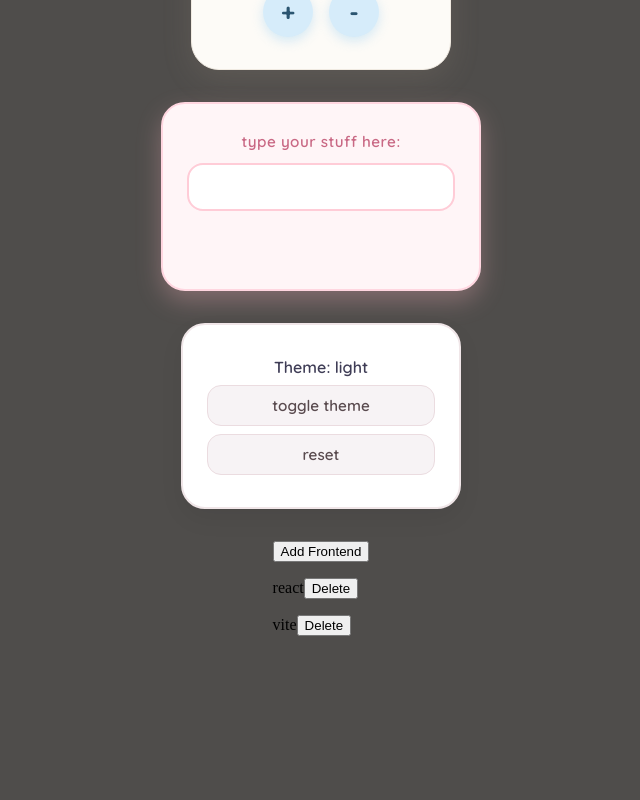
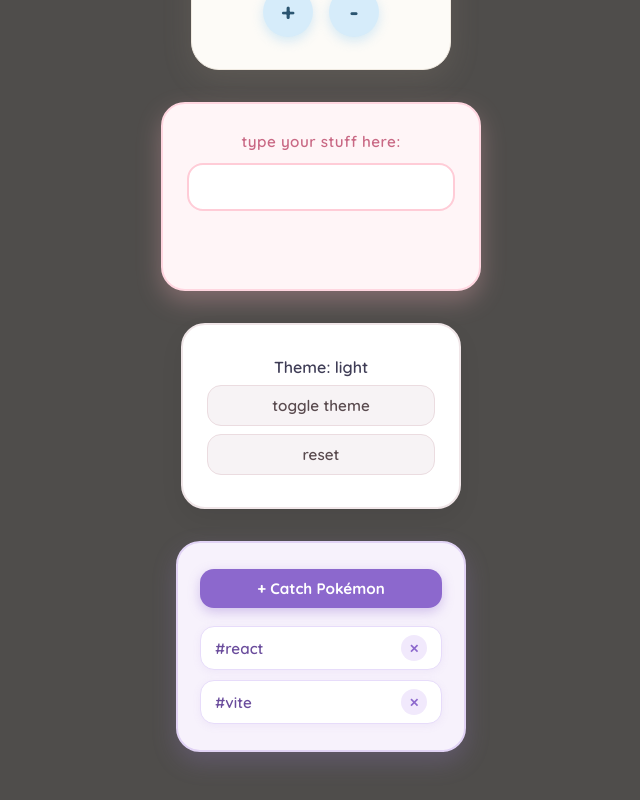
Before and after one commit to justmrnobody007-dotcom/skillissue, a React (Vite) app: page / in a window 1280 px wide. Shown: the part 969-1769 px from the top of the page, without its empty margins (319-959 px from the left). Before the commit the page ends 1669 px from the top, so only its background shows below. Built offline with nearby package versions, Linux system fonts and the light colour scheme.

Commit message:
banana ko pokemon list bana diya ^^

```diff
--- a/src/banana.jsx
+++ b/src/banana.jsx
@@ -8,8 +8,12 @@ function Tags() {
   ]);
 
   function addTag() {
-    setTags(prevTags => ["frontend", ...prevTags]);
-  }
+  const pokemon = ["pikachu", "eevee", "snorlax", "mew", "psyduck", "jigglypuff"];
+
+  const randomPokemon = pokemon[Math.floor(Math.random() * pokemon.length)];
+
+  setTags(prevTags => [...prevTags, randomPokemon]);
+}
 
   function deleteTag(indexToDelete) {
     setTags(prevTags =>
@@ -18,16 +22,19 @@ function Tags() {
   }
 
   return (
-   <div>
-      <button onClick={addTag}>Add Frontend</button>
-      {tags.map((tag, index) => (
-  <p key={index}>
-    {tag}
-    <button onClick={() => deleteTag(index)}>
-      Delete
-    </button>
-  </p>
-))}
+   <div className="tags-card">
+      <button className="btn-add" onClick={addTag}>+ Catch Pokémon</button>
+
+      <div className="tags-container">
+        {tags.map((tag, index) => (
+          <p key={index} className="tag-item">
+            <span className="tag-name">#{tag}</span>
+            <button className="btn-del" onClick={() => deleteTag(index)}>
+              ✕
+            </button>
+          </p>
+        ))}
+      </div>
     </div>
   );
 }
--- a/src/index.css
+++ b/src/index.css
@@ -245,3 +245,106 @@ html, body {
   color: #70d6ff;
   border-color: #70d6ff;
 }
+/* Violet Card Container */
+.tags-card {
+  width: 290px;
+  padding: 26px 22px;
+  background-color: #f7f2fc; /* Soft pastel lilac/violet */
+  border: 2px solid #e1d3f5;
+  border-radius: 24px;
+  box-shadow: 0 10px 25px rgba(162, 132, 222, 0.22);
+  text-align: center;
+  font-family: 'Quicksand', sans-serif;
+  transition: transform 0.2s ease;
+}
+
+.tags-card h2 {
+  font-size: 1.15rem;
+  font-weight: 700;
+  letter-spacing: 0.06em;
+  text-transform: lowercase;
+  color: #5e4385; /* Deep muted violet */
+  margin: 0 0 18px 0;
+}
+
+/* Primary "Add" Button */
+.tags-card .btn-add {
+  width: 100%;
+  padding: 10px 16px;
+  font-family: 'Quicksand', sans-serif;
+  font-size: 0.95rem;
+  font-weight: 700;
+  color: #ffffff;
+  background-color: #8c68cd; /* Rich vibrant violet */
+  border: none;
+  border-radius: 14px;
+  cursor: pointer;
+  box-shadow: 0 4px 12px rgba(140, 104, 205, 0.35);
+  transition: all 0.2s cubic-bezier(0.34, 1.56, 0.64, 1);
+}
+
+.tags-card .btn-add:hover {
+  background-color: #7b52c4;
+  transform: translateY(-2px);
+  box-shadow: 0 6px 16px rgba(140, 104, 205, 0.5);
+}
+
+.tags-card .btn-add:active {
+  transform: translateY(0);
+}
+
+/* Tag Items Wrapper */
+.tags-container {
+  margin-top: 18px;
+  display: flex;
+  flex-direction: column;
+  gap: 10px;
+}
+
+/* Individual Tag Row */
+.tag-item {
+  margin: 0;
+  display: flex;
+  justify-content: space-between;
+  align-items: center;
+  background-color: #ffffff;
+  border: 1.5px solid #e7dcfa;
+  border-radius: 14px;
+  padding: 8px 14px;
+  box-shadow: 0 2px 8px rgba(140, 104, 205, 0.08);
+}
+
+.tag-name {
+  font-size: 0.95rem;
+  font-weight: 600;
+  color: #6a4c9c;
+}
+
+/* Mini Delete Button */
+.btn-del {
+  display: flex;
+  align-items: center;
+  justify-content: center;
+  width: 26px;
+  height: 26px;
+  padding: 0;
+  font-family: 'Quicksand', sans-serif;
+  font-size: 0.75rem;
+  font-weight: 700;
+  color: #8c68cd;
+  background-color: #f1e9fc;
+  border: none;
+  border-radius: 50%;
+  cursor: pointer;
+  transition: all 0.2s ease;
+}
+
+.btn-del:hover {
+  background-color: #e5d6fa;
+  color: #5c359d;
+  transform: scale(1.1);
+}
+
+.btn-del:active {
+  transform: scale(0.92);
+}
```
